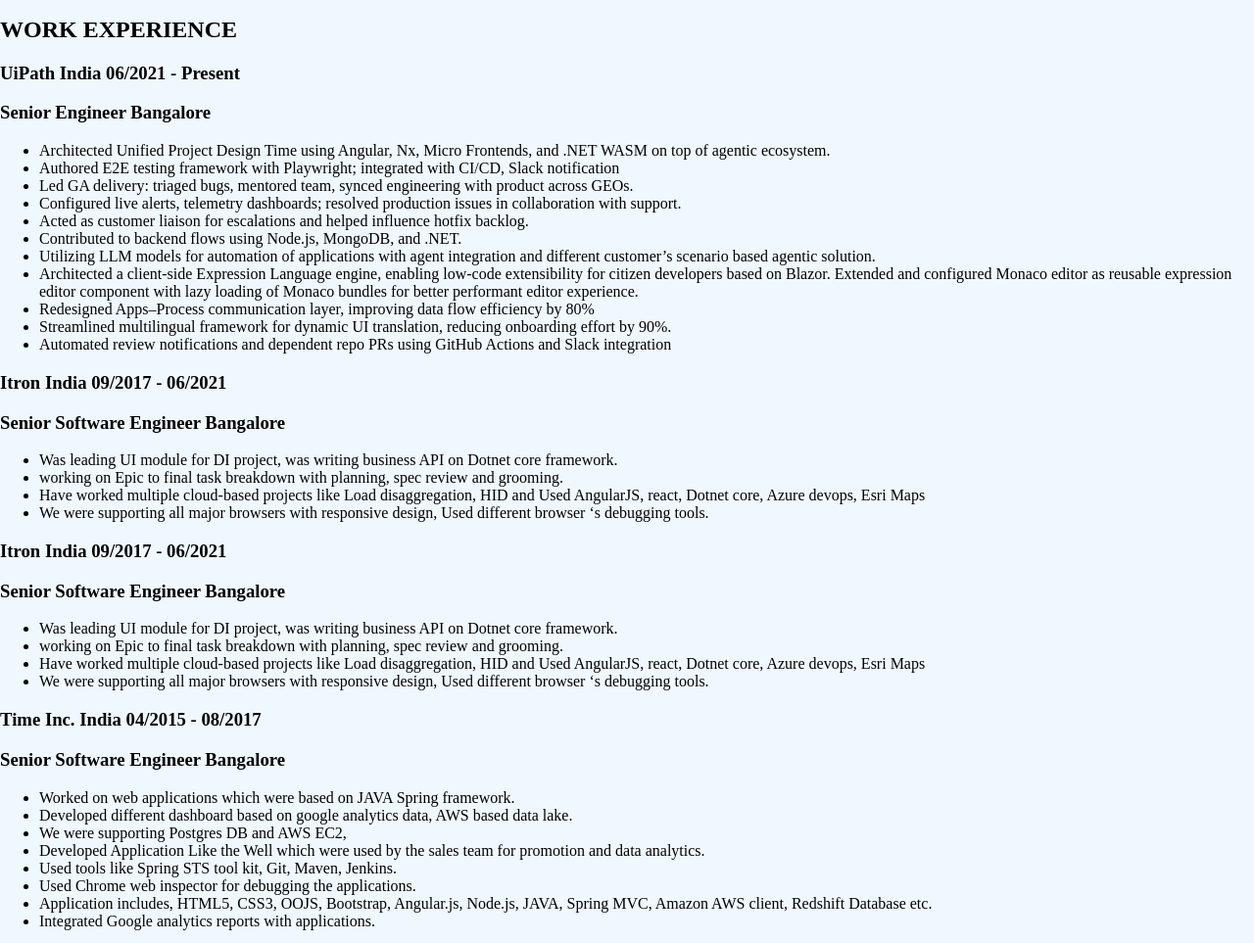
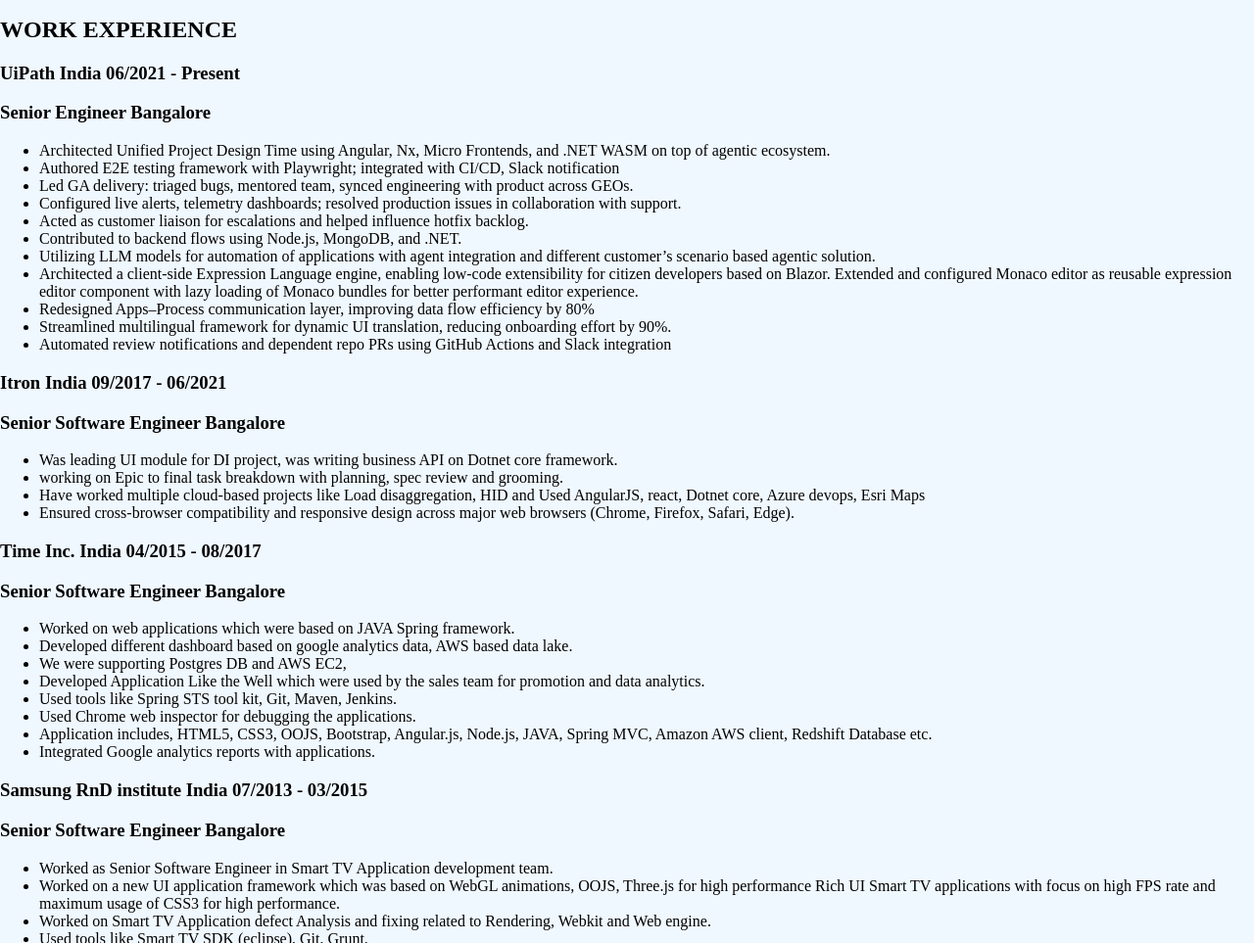
Before and after one commit to diwakar-jha3110/portfolio, a plain HTML site: page index.html in a window 1280 px wide. Shown: the part 137-1100 px from the top of the page at 98% size. Drawn offline with Linux system fonts and the light colour scheme.

Commit message:
feat: update

```diff
--- a/index.html
+++ b/index.html
@@ -43,25 +43,11 @@
             <li> working on Epic to final task breakdown with planning, spec review and grooming.</li>
             <li>Have worked multiple cloud-based projects like Load disaggregation, HID and Used AngularJS, react,
             Dotnet core, Azure devops, Esri Maps</li>
-            <li> We were supporting all major browsers with responsive design, Used different browser ‘s debugging
-            tools.</li>
+            <li> Ensured cross-browser compatibility and responsive design across major web browsers (Chrome, Firefox, Safari, Edge).</li>
         </ul>
     </div>
 </div>
-<div>
-    <h3>Itron India 09/2017 - 06/2021</h3>
-    <h3>Senior Software Engineer Bangalore</h3>
-    <div>
-        <ul>
-            <li>Was leading UI module for DI project, was writing business API on Dotnet core framework.</li>
-            <li> working on Epic to final task breakdown with planning, spec review and grooming.</li>
-            <li>Have worked multiple cloud-based projects like Load disaggregation, HID and Used AngularJS, react,
-            Dotnet core, Azure devops, Esri Maps</li>
-            <li> We were supporting all major browsers with responsive design, Used different browser ‘s debugging
-            tools.</li>
-        </ul>
-    </div>
-</div>
+
 <div>
     <h3>Time Inc. India 04/2015 - 08/2017</h3>
     <h3>Senior Software Engineer Bangalore</h3>
```
